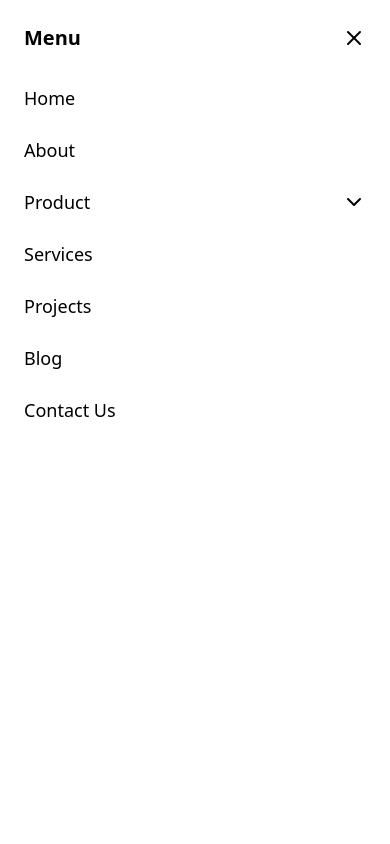
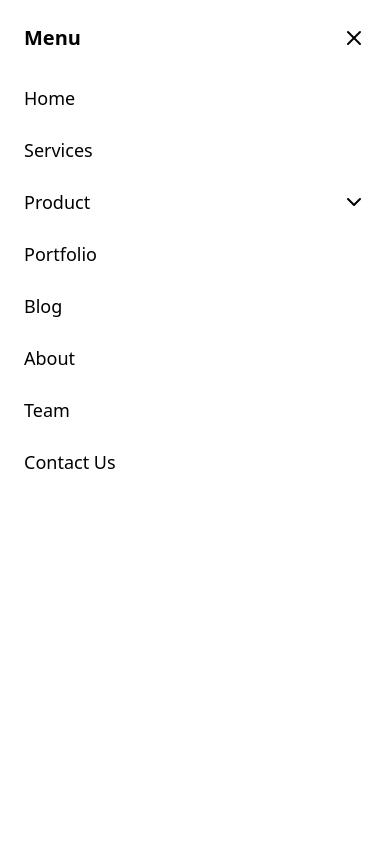
Before and after one commit to rajgadhiya1digit/prachha, a React (Vite) app: page /team in a window 390 px wide. Both pictures are taken after a click on the button 362 px from the left and 32 px from the top of the page. Shown: the top 844 px of the page. Built offline with nearby package versions, Linux system fonts and the light colour scheme; a web font is replaced by a local one.

Commit message:
update team

```diff
--- a/src/components/Header.tsx
+++ b/src/components/Header.tsx
@@ -223,7 +223,7 @@ const Header = () => {
             <div className="flex flex-col gap-6 text-lg font-medium">
 
               <Link onClick={() => setMenuOpen(false)} to="/">Home</Link>
-              <Link onClick={() => setMenuOpen(false)} to="/about">About</Link>
+              <Link onClick={() => setMenuOpen(false)} to="/services">Services</Link>
 
               {/* PRODUCT MOBILE DROPDOWN */}
               <div>
@@ -249,9 +249,10 @@ const Header = () => {
                 )}
               </div>
 
-              <Link onClick={() => setMenuOpen(false)} to="/services">Services</Link>
-              <Link onClick={() => setMenuOpen(false)} to="/projects">Projects</Link>
+              <Link onClick={() => setMenuOpen(false)} to="/projects">Portfolio</Link>
               <Link onClick={() => setMenuOpen(false)} to="/blog">Blog</Link>
+              <Link onClick={() => setMenuOpen(false)} to="/about">About</Link>
+              <Link onClick={() => setMenuOpen(false)} to="/team" className="hover:text-red-500">Team</Link>
               <Link onClick={() => setMenuOpen(false)} to="/contact">Contact Us</Link>
 
             </div>
--- a/src/components/Truststate.tsx
+++ b/src/components/Truststate.tsx
@@ -34,9 +34,9 @@ const Truststate = () => {
   return (
     <section className='py-12 sm:py-16 bg-[#F3F3F6]'>
         <section className='container mx-auto px-4'>
-            <div className="grid sm:grid-cols-2 lg:grid-cols-4 gap-12 items-center">
+            <div ref={ref} className="grid sm:grid-cols-2 lg:grid-cols-4 gap-12 items-center">
                 {trustData.map((item, index) => (
-                <div ref={ref} className='text-center shadow-md rounded-md py-10 bg-white' key={index}>
+                <div className='text-center shadow-md rounded-md py-10 bg-white' key={index}>
 
                     <h2 className='text-2xl sm:text-3xl md:text-4xl lg:text-5xl font-[700] mb-3 flex justify-center items-center '>
                         {inView && (
--- a/src/components/testimonials.tsx
+++ b/src/components/testimonials.tsx
@@ -67,7 +67,7 @@ const StarRating = ({ rating }: { rating: number }) => {
 }
 const Testimonials = () => {
     return (
-        <section className="py-8 xs:py-10 sm:py-12 md:py-16 lg:py-20 px-4 xs:px-6 sm:px-8 bg-gradient-to-b from-gray-50 to-white">
+        <section className="py-8 xs:py-10 sm:py-12 md:py-16 lg:py-20 px-4 xs:px-6 sm:px-8 bg-gradient-to-b from-gray-50 to-white overflow-hidden">
             <div className="max-w-7xl mx-auto">
                 <div className="text-center mb-16">
                     <span className="inline-block px-4 py-2 text-sm font-semibold tracking-wider uppercase text-red-500 rounded-full">
--- a/src/pages/AboutusPage.tsx
+++ b/src/pages/AboutusPage.tsx
@@ -56,7 +56,7 @@ const AboutusPage = () => {
         </motion.div>
       </section>
 
-      <section className="py-12 sm:py-20 bg-gray-50" id="about">
+      <section className="py-12 sm:py-20 bg-gray-50 overflow-hidden" id="about">
         <div className="container mx-auto px-4">
           <div className="grid lg:grid-cols-2 gap-8 sm:gap-10 lg:gap-12 items-center">
             {/* Left Content */}
--- a/src/pages/CtoProfile.tsx
+++ b/src/pages/CtoProfile.tsx
@@ -232,9 +232,9 @@ const CtoProfile = () => {
 
                     </div>
 
-                    <div className=''>
+                    {/* <div className=''>
                         <img src={data.signature} className='w-52' alt="" />
-                    </div>
+                    </div> */}
 
                     <div className='mt-[30px] flex justify-center text-center xs:text-start xs:justify-end'>
                         <div >
--- a/src/pages/TeamPage.tsx
+++ b/src/pages/TeamPage.tsx
@@ -119,10 +119,10 @@ const TeamPage = () => {
                     </p>
 
                     {/* Stats */}
-                    <div className="flex flex-col sm:flex-row justify-center gap-4 sm:gap-8 lg:gap-10 mt-10 text-sm text-gray-400">
+                    <div className="flex flex-row justify-center gap-4 sm:gap-8 lg:gap-10 mt-10 text-sm text-gray-400">
                         <div className="text-center">
                             <p className="text-white text-xl sm:text-2xl lg:text-3xl font-bold">50+</p>
-                            <p className="text-gray-300 text-xs sm:text-sm font-medium">Years Combined Experience</p>
+                            <p className="text-gray-300 text-xs sm:text-sm font-medium">Years Of Experience</p>
                         </div>
                         <div className="text-center">
                             <p className="text-white text-xl sm:text-2xl lg:text-3xl font-bold">100+</p>
```
